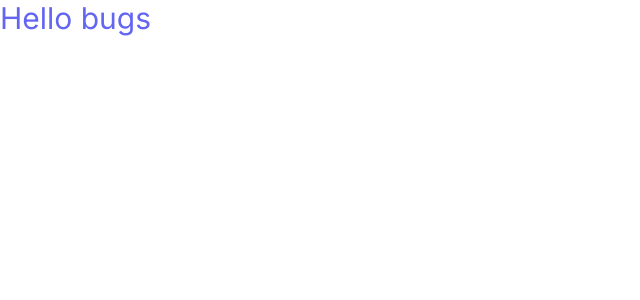
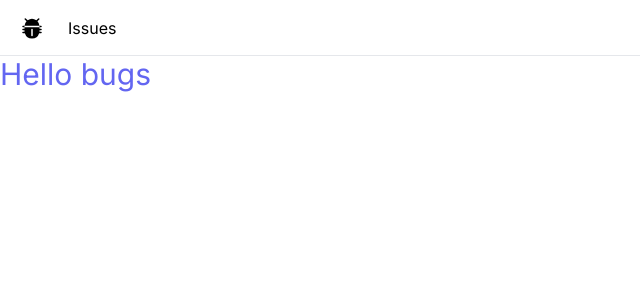
Before and after one commit to imran-farooq7/bugs-tracker, a Next.js app: page / in a window 1280 px wide. Shown: the top 300 px of the page, without its empty margins (0-640 px from the left). Built offline with nearby package versions, Linux system fonts and the light colour scheme.

Commit message:
Navbar completed

```diff
--- /dev/null
+++ b/app/Navbar.tsx
@@ -0,0 +1,20 @@
+import Link from "next/link";
+import { PiBugBeetleFill } from "react-icons/pi";
+
+const Navbar = () => {
+	return (
+		<nav className="flex space-x-6 border-b px-5 h-14 items-center">
+			<Link href={"/"}>
+				<PiBugBeetleFill className="text-2xl" />
+			</Link>
+			<ul>
+				<li>
+					<Link href={"/issues"} className="hover:text-zinc-500">
+						Issues
+					</Link>
+				</li>
+			</ul>
+		</nav>
+	);
+};
+export default Navbar;
--- a/app/layout.tsx
+++ b/app/layout.tsx
@@ -1,22 +1,26 @@
-import type { Metadata } from 'next'
-import { Inter } from 'next/font/google'
-import './globals.css'
+import type { Metadata } from "next";
+import { Inter } from "next/font/google";
+import "./globals.css";
+import Navbar from "./Navbar";
 
-const inter = Inter({ subsets: ['latin'] })
+const inter = Inter({ subsets: ["latin"] });
 
 export const metadata: Metadata = {
-  title: 'Create Next App',
-  description: 'Generated by create next app',
-}
+	title: "Create Next App",
+	description: "Generated by create next app",
+};
 
 export default function RootLayout({
-  children,
+	children,
 }: {
-  children: React.ReactNode
+	children: React.ReactNode;
 }) {
-  return (
-    <html lang="en">
-      <body className={inter.className}>{children}</body>
-    </html>
-  )
+	return (
+		<html lang="en">
+			<body className={inter.className}>
+				<Navbar />
+				{children}
+			</body>
+		</html>
+	);
 }
--- a/package.json
+++ b/package.json
@@ -11,7 +11,8 @@
   "dependencies": {
     "next": "14.0.4",
     "react": "^18",
-    "react-dom": "^18"
+    "react-dom": "^18",
+    "react-icons": "^5.0.1"
   },
   "devDependencies": {
     "@types/node": "^20",
```
Also changed, not shown: 1 other file (tests, documents, lock files or other folders).
